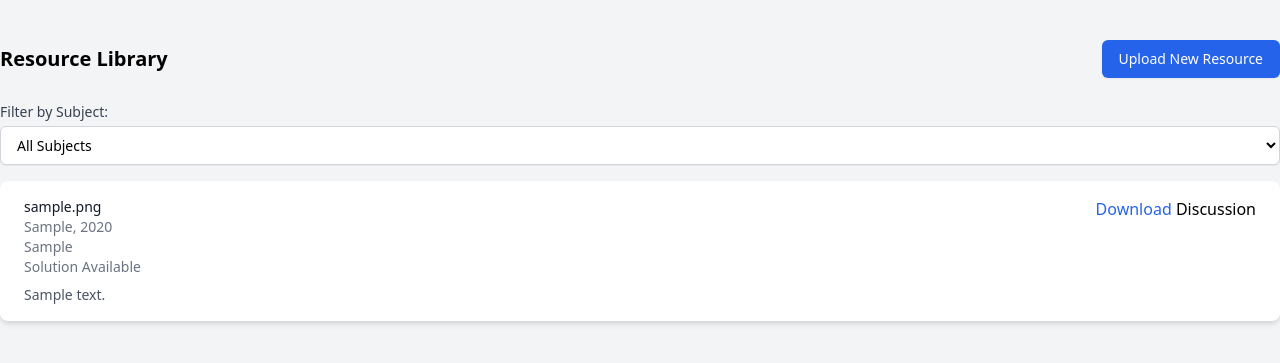
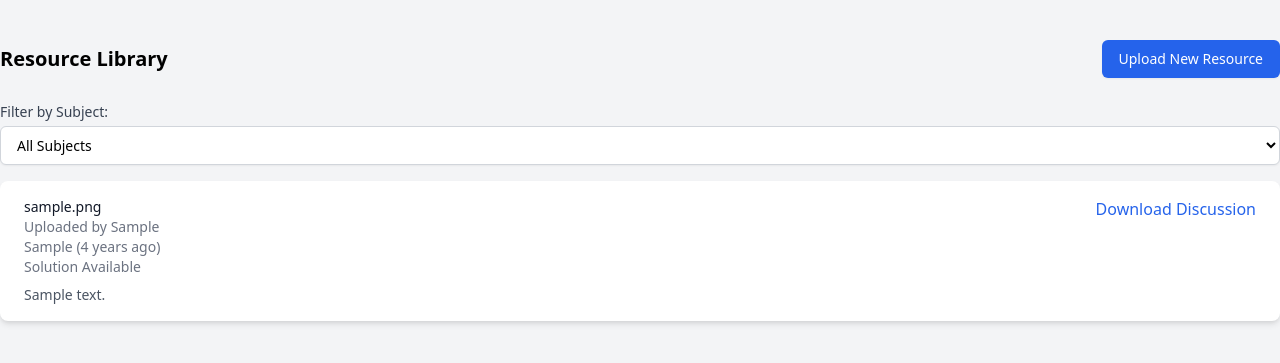
Before and after one commit to fvcl/exam-collection, a Flask app: page / in a window 1280 px wide. Shown: the top 363 px of the page. Run offline with Flask 3, Linux system fonts and the light colour scheme; tables that the repository leaves empty hold one stand-in row (values such as "Sample post"); parts of the project's set-up code (start-up, migrations or seed data) failed here and were passed over; some libraries are stand-ins or nearby versions.

Commit message:
update display text for resources on main page

```diff
--- a/exco/exco.py
+++ b/exco/exco.py
@@ -1,6 +1,6 @@
 from flask import Flask, render_template, request, redirect, url_for
 from flask_sqlalchemy import SQLAlchemy
-import os
+import os, time
 from flask_wtf import FlaskForm
 from wtforms import StringField, FileField, TextAreaField, BooleanField, IntegerField
 from wtforms.validators import DataRequired
@@ -62,6 +62,10 @@ def index():
     courses = Resource.query.with_entities(Resource.course).distinct().all()
     courses = [c[0] for c in courses]  # Convert list of tuples to list of strings
 
+    # add "resource_age" field containing the number of years since the resource was released
+    for resource in resources:
+        resource.age = time.localtime().tm_year - resource.year
+
     return render_template('index.html', resources=resources, courses=courses, selected_course=selected_course)
 
 
--- a/exco/templates/index.html
+++ b/exco/templates/index.html
@@ -37,14 +37,16 @@
                     <div class="flex justify-between">
                         <div>
                             <div class="text-sm font-medium text-gray-900">{{ resource.filename }}</div>
-                            <div class="text-sm text-gray-500">{{ resource.uploader }}, {{ resource.year }}</div>
-                            <div class="text-sm text-gray-500">{{ resource.course }}</div>
+                            <div class="text-sm text-gray-500">Uploaded by {{ resource.uploader }}</div>
+                            <div class="text-sm text-gray-500">{{ resource.course }} ({{ resource.age }} years ago)
+                            </div>
                             <div class="text-sm text-gray-500">{{ 'Solution Available' if resource.has_solution else 'No Solution' }}</div>
                         </div>
                         <div>
                             <a href="{{ url_for('static', filename='data/' + resource.filename) }}" target="_blank"
                                class="text-blue-600 hover:text-blue-900">Download</a>
-                            <a href="{{ url_for('file_details', file_id=resource.id) }}">Discussion</a>
+                            <a href="{{ url_for('file_details', file_id=resource.id) }}"
+                               class="text-blue-600 hover:text-blue-900">Discussion</a>
                         </div>
                     </div>
                     {% if resource.description %}
```
